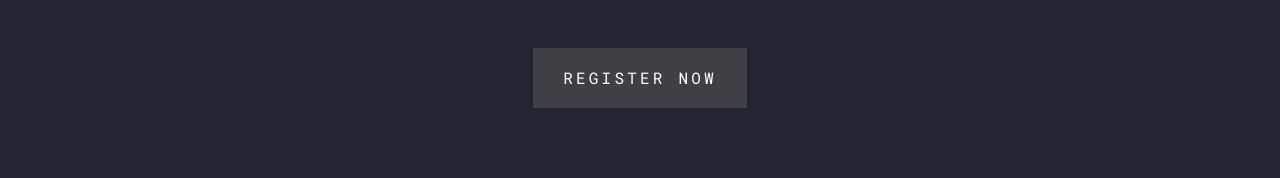
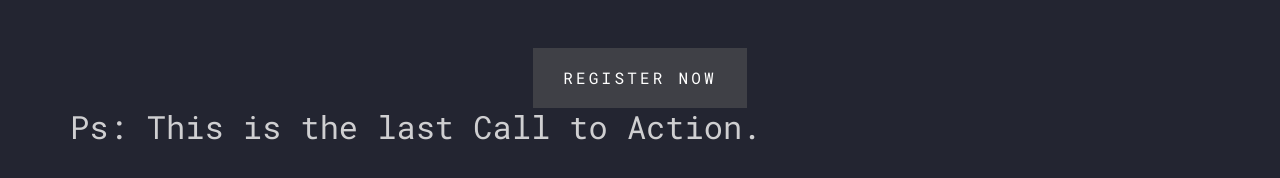
Before and after one commit to bharat-ummadi/bharat-ummadi.github.io, a plain HTML site: page index.html in a window 1280 px wide. Shown: the part 4221-4399 px from the top of the page. Drawn offline with Linux system fonts and the light colour scheme; files whose address does not match are found by name.

Commit message:
Update index.html

```diff
--- a/index.html
+++ b/index.html
@@ -230,49 +230,14 @@
               </div>
             </div>
           </div>
-
+<h2 style="text-align:center">Ps: This is the last Call to Action.<h2>
         </div>
       </div>
     </div>
 
 
 
-    <!-- <footer class="site-footer">
-      <div class="container">
-        <div class="row mb-5">
-          <div class="col-md-4">
-            <h2 class="footer-heading text-uppercase mb-4">About Event</h2>
-            <p>Lorem ipsum dolor sit amet consectetur adipisicing elit aliquid quibusdam fugit architecto.</p>
-          </div>
-          <div class="col-md-3 ml-auto">
-            <h2 class="footer-heading text-uppercase mb-4">Quick Links</h2>
-            <ul class="list-unstyled">
-              <li><a href="#">About Us</a></li>
-              <li><a href="#">Speakers</a></li>
-              <li><a href="#">Gallery</a></li>
-              <li><a href="#">Contact Us</a></li>
-            </ul>
-          </div>
-          <div class="col-md-4">
-            <h2 class="footer-heading text-uppercase mb-4">Connect with Us</h2>
-            <p>
-              <a href="#" class="p-2 pl-0"><span class="icon-facebook"></span></a>
-              <a href="#" class="p-2"><span class="icon-twitter"></span></a>
-              <a href="#" class="p-2"><span class="icon-youtube"></span></a>
-              <a href="#" class="p-2"><span class="icon-instagram"></span></a>
-            </p>
-          </div>
-        </div>
-        <div class="row">
 
-            <div class="col-md-12 text-center">
-              <div class="border-top pt-5">
-
-            </div>
-          </div>
-        </div>
-      </div>
-    </footer> -->
 
   </div>
 
```
